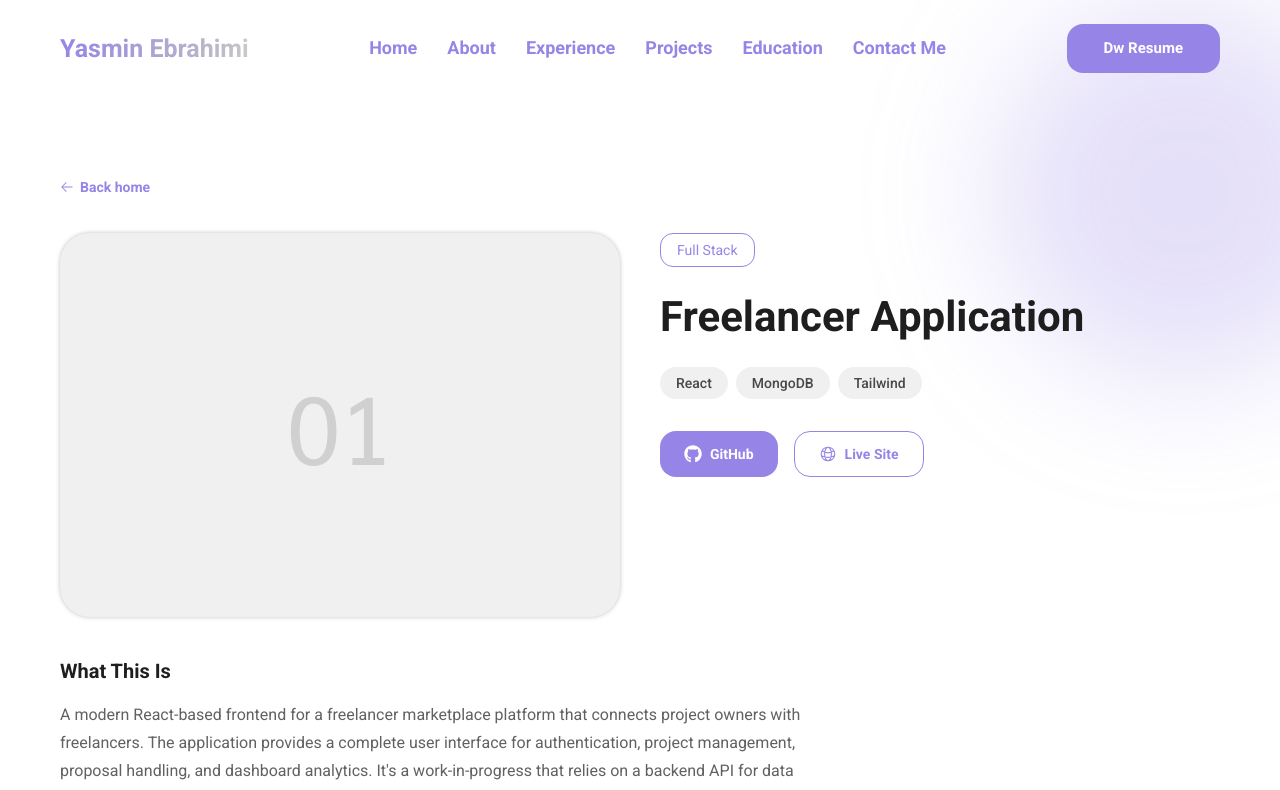
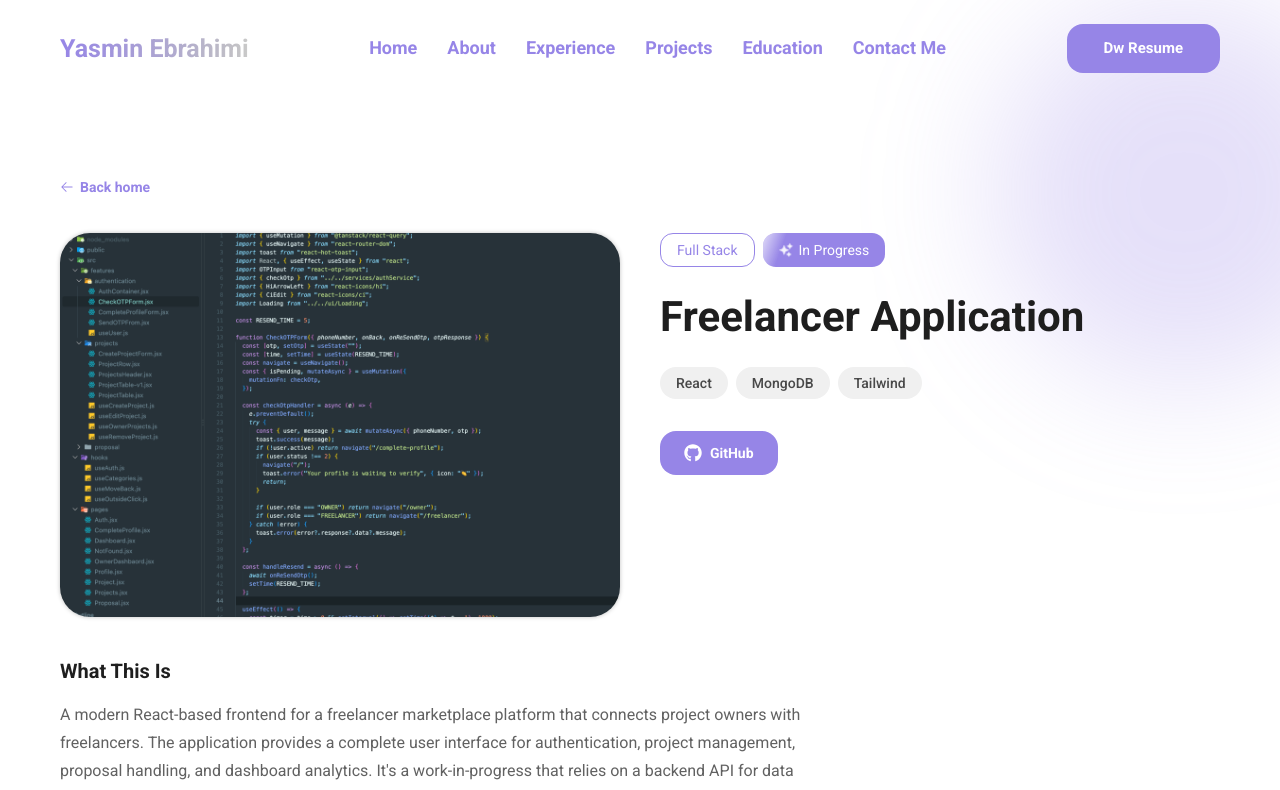
Before and after one commit to yasminebrahimi/yasmin_ebrahimi_portfolio, a React (Vite) app: page /projects/1 in a window 1280 px wide. Shown: the top 790 px of the page. Built offline with nearby package versions, Linux system fonts and the light colour scheme.

Commit message:
Add project status badge & animations

```diff
--- a/src/components/ProjectCard.jsx
+++ b/src/components/ProjectCard.jsx
@@ -1,5 +1,5 @@
 import { Link } from "react-router-dom";
-import { HiArrowUpRight } from "react-icons/hi2";
+import { HiArrowUpRight, HiSparkles } from "react-icons/hi2";
 
 function ProjectCard({ project }) {
   return (
@@ -11,9 +11,22 @@ function ProjectCard({ project }) {
     >
       {/* Top section */}
       <div className="flex items-center justify-between pt-6 px-6 pb-3 pt-3">
-        <span className="flex h-8.5 w-33.75 items-center justify-center rounded-[13px] border-[1.5px] border-brand text-sm text-brand">
-          {project.type}
-        </span>
+        <div className="flex items-center gap-2">
+          <span className="flex h-8.5 w-33.75 items-center justify-center rounded-[13px] border-[1.5px] border-brand text-sm text-brand">
+            {project.type}
+          </span>
+
+          {project.status && (
+            <span className="relative flex h-8.5 items-center justify-center gap-1 overflow-hidden whitespace-nowrap rounded-[13px] bg-brand px-3 text-sm text-white">
+              <HiSparkles className="relative z-10 animate-twinkle" size={14} />
+              <span className="relative z-10">{project.status}</span>
+              <span
+                aria-hidden="true"
+                className="pointer-events-none absolute inset-y-0 left-0 w-1/3 bg-gradient-to-r from-transparent via-white/60 to-transparent animate-shimmer-sweep"
+              />
+            </span>
+          )}
+        </div>
 
         <HiArrowUpRight className="text-brand" size={26} />
       </div>
--- a/src/data/projects.js
+++ b/src/data/projects.js
@@ -1,3 +1,4 @@
+import projectOne from "../assets/images/project_one.png";
 import projectTwo from "../assets/images/project_two.png";
 import projectThree from "../assets/images/project_three.png";
 import projectFour from "../assets/images/project_four.png";
@@ -9,6 +10,7 @@ export const projects = [
     id: "1",
     title: "Freelancer Application",
     type: "Full Stack",
+    status: "In Progress",
     description: `Freelancer Application
 
 What This Is
@@ -54,9 +56,9 @@ Table Display: ProjectTable renders rows via ProjectRow.jsx, which displays:
 - Status badge (Open/Closed)
 - Action buttons (Edit, Delete)`,
     tech: ["React", "MongoDB", "Tailwind"],
-    image: null,
+    image: projectOne,
     github: "https://github.com/yasminebrahimi/freelancer_app_react",
-    live: "https://...",
+    live: null,
   },
   {
     id: "2",
--- a/src/index.css
+++ b/src/index.css
@@ -45,6 +45,35 @@ html {
   animation: float-sm 3s ease-in-out infinite;
 }
 
+@keyframes shimmer-sweep {
+  0% {
+    transform: translateX(-150%) skewX(-20deg);
+  }
+  100% {
+    transform: translateX(250%) skewX(-20deg);
+  }
+}
+
+.animate-shimmer-sweep {
+  animation: shimmer-sweep 2.5s ease-in-out infinite;
+}
+
+@keyframes twinkle {
+  0%,
+  100% {
+    opacity: 0.5;
+    transform: scale(0.85);
+  }
+  50% {
+    opacity: 1;
+    transform: scale(1.15);
+  }
+}
+
+.animate-twinkle {
+  animation: twinkle 1.6s ease-in-out infinite;
+}
+
 body {
   margin: 0;
   font-family: var(--font-sans);
--- a/src/pages/ProjectDetail.jsx
+++ b/src/pages/ProjectDetail.jsx
@@ -2,7 +2,7 @@ import { Link, useParams } from "react-router-dom";
 import { projects } from "../data/projects";
 import Navbar from "../components/Navbar";
 import Footer from "../components/Footer";
-import { HiArrowLeft, HiOutlineGlobeAlt } from "react-icons/hi2";
+import { HiArrowLeft, HiOutlineGlobeAlt, HiSparkles } from "react-icons/hi2";
 import { FaGithub } from "react-icons/fa";
 
 function parseDescription(text) {
@@ -86,9 +86,22 @@ function ProjectDetail() {
 
           {/* Info */}
           <div className="flex flex-col gap-6 lg:w-1/2">
-            <span className="flex h-8.5 w-fit items-center justify-center rounded-[13px] border-[1.5px] border-brand px-4 text-sm text-brand">
-              {project.type}
-            </span>
+            <div className="flex flex-wrap items-center gap-2">
+              <span className="flex h-8.5 w-fit items-center justify-center rounded-[13px] border-[1.5px] border-brand px-4 text-sm text-brand">
+                {project.type}
+              </span>
+
+              {project.status && (
+                <span className="relative flex h-8.5 w-fit items-center justify-center gap-1.5 overflow-hidden rounded-[13px] bg-brand px-4 text-sm text-white">
+                  <HiSparkles className="relative z-10 animate-twinkle" size={14} />
+                  <span className="relative z-10">{project.status}</span>
+                  <span
+                    aria-hidden="true"
+                    className="pointer-events-none absolute inset-y-0 left-0 w-1/3 bg-gradient-to-r from-transparent via-white/60 to-transparent animate-shimmer-sweep"
+                  />
+                </span>
+              )}
+            </div>
 
             <h1 className="text-[32px] font-bold capitalize leading-tight text-ink sm:text-[42px]">
               {project.title}
```
Also changed, not shown: src/assets/images/project_one.png (added).
